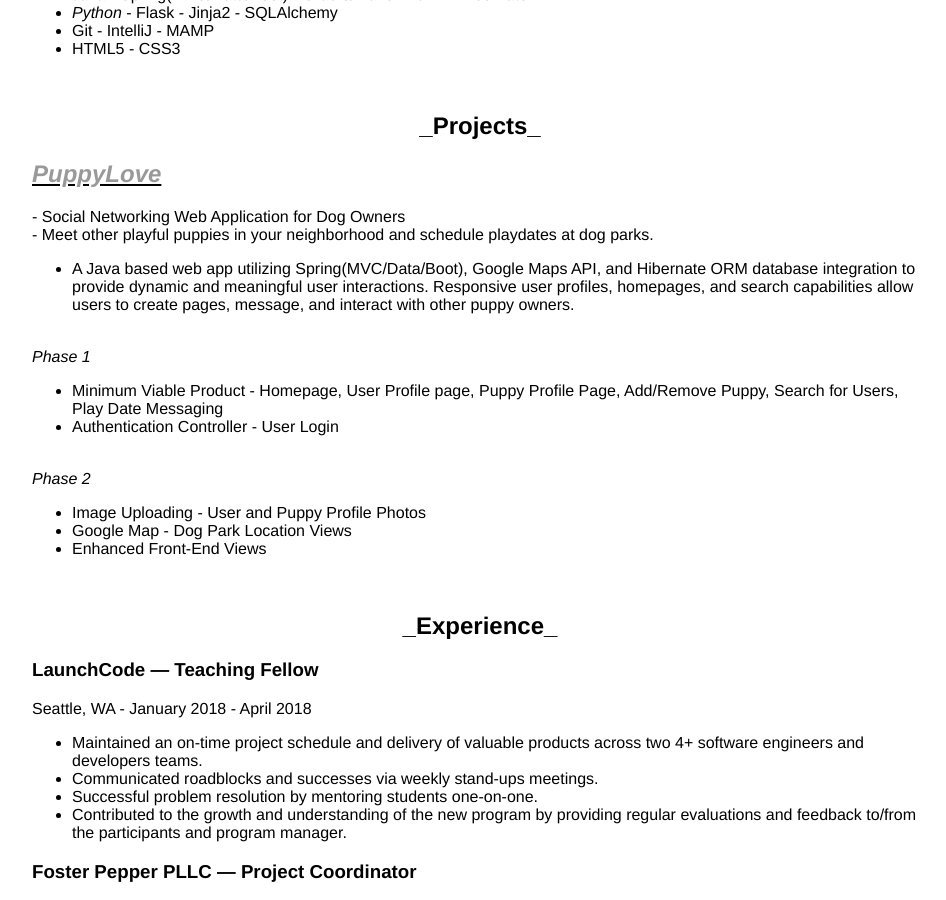
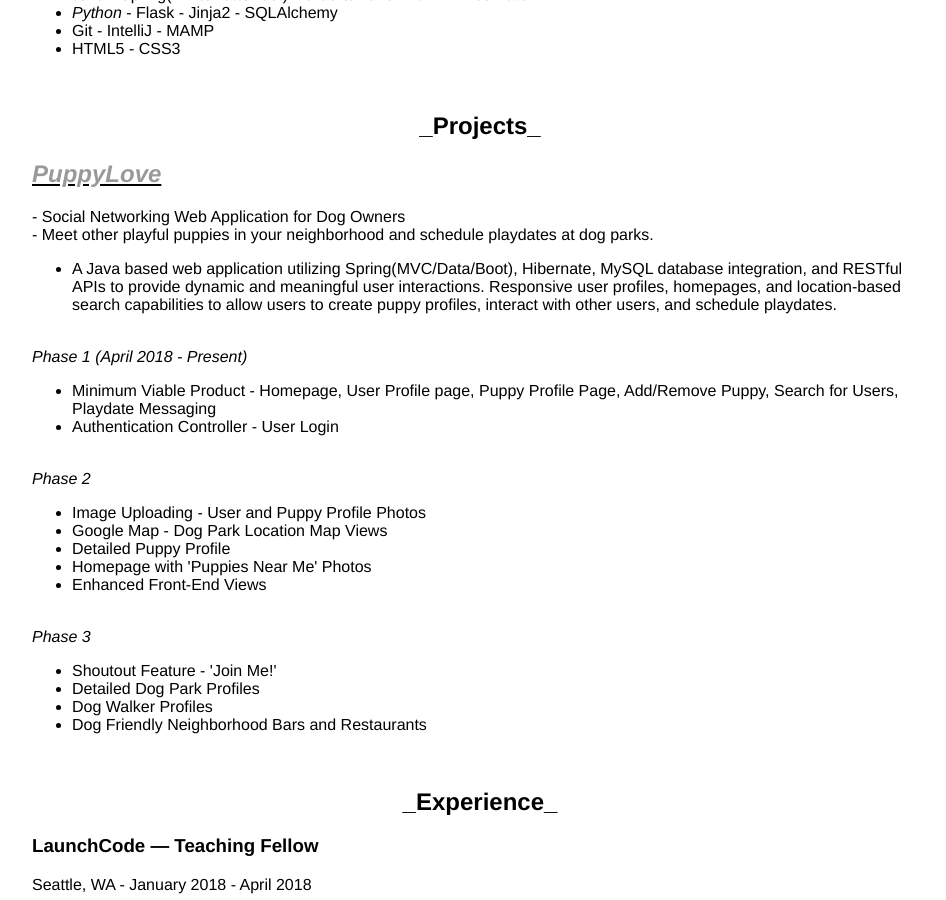
Before and after one commit to ktlnbstn/ktlnbstn.github.io, a Jekyll site: the page built from cv/index.html, in a window 1280 px wide and 900 px high, scrolled down 455 px. Shown: the whole window, without its empty margins (160-1106 px from the left). Built offline with Jekyll 4.4.1, drawn with Linux system fonts in a browser that asks for light colours.

Commit message:
Include Phase 2 and 3

```diff
--- a/cv/index.html
+++ b/cv/index.html
@@ -30,16 +30,16 @@ a true believer that skills can be taught, but genuine enthusiasm cannot.</br>
 		- Meet other playful puppies in your neighborhood and schedule playdates at dog parks. </br>
 
 <ul>
-<li>A Java based web app utilizing Spring(MVC/Data/Boot), Google Maps API, and Hibernate ORM database integration to
-	provide dynamic and meaningful user interactions. Responsive user profiles, homepages, and search capabilities
-	allow users to create pages, message, and interact with other puppy owners.</li>
+<li>A Java based web application utilizing Spring(MVC/Data/Boot), Hibernate, MySQL database integration, and RESTful APIs
+	to provide dynamic and meaningful user interactions. Responsive user profiles, homepages, and location-based
+	search capabilities to allow users to create puppy profiles, interact with other users, and schedule playdates.</li>
 </ul></br>
 
-<hh3><em>Phase 1</em></h3></br>
+<hh3><em>Phase 1 (April 2018 - Present)</em></h3></br>
 
 <ul>
 	<li>Minimum Viable Product - Homepage, User Profile page, Puppy Profile Page, Add/Remove Puppy, Search for Users,
-		Play Date Messaging</li>
+		Playdate Messaging</li>
 
 	<li>Authentication Controller - User Login </li>
 </ul></br>
@@ -49,9 +49,25 @@ a true believer that skills can be taught, but genuine enthusiasm cannot.</br>
 <ul>
 	<li>Image Uploading - User and Puppy Profile Photos</li>
 
-	<li>Google Map - Dog Park Location Views</li>
+	<li>Google Map - Dog Park Location Map Views</li>
+
+	<li>Detailed Puppy Profile</li>
+
+	<li>Homepage with 'Puppies Near Me' Photos</li>
 
 	<li>Enhanced Front-End Views</li>
+</ul></br>
+
+<hh3><em>Phase 3</em></h3></br>
+
+<ul>
+	<li>Shoutout Feature - 'Join Me!'</li>
+
+	<li>Detailed Dog Park Profiles</li>
+
+	<li>Dog Walker Profiles</li>
+
+	<li>Dog Friendly Neighborhood Bars and Restaurants</li>
 </ul></br>
 
 	<center><h2>_Experience_</h2></center>
```
